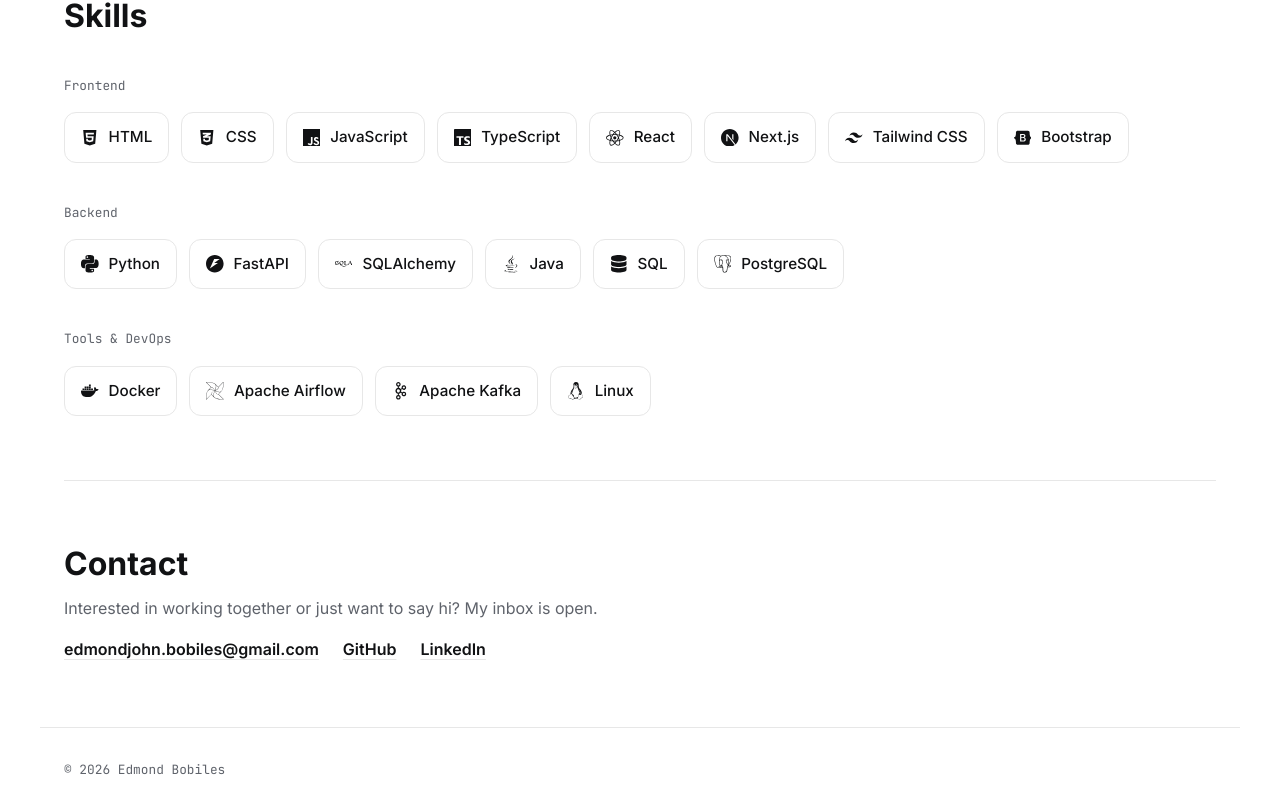
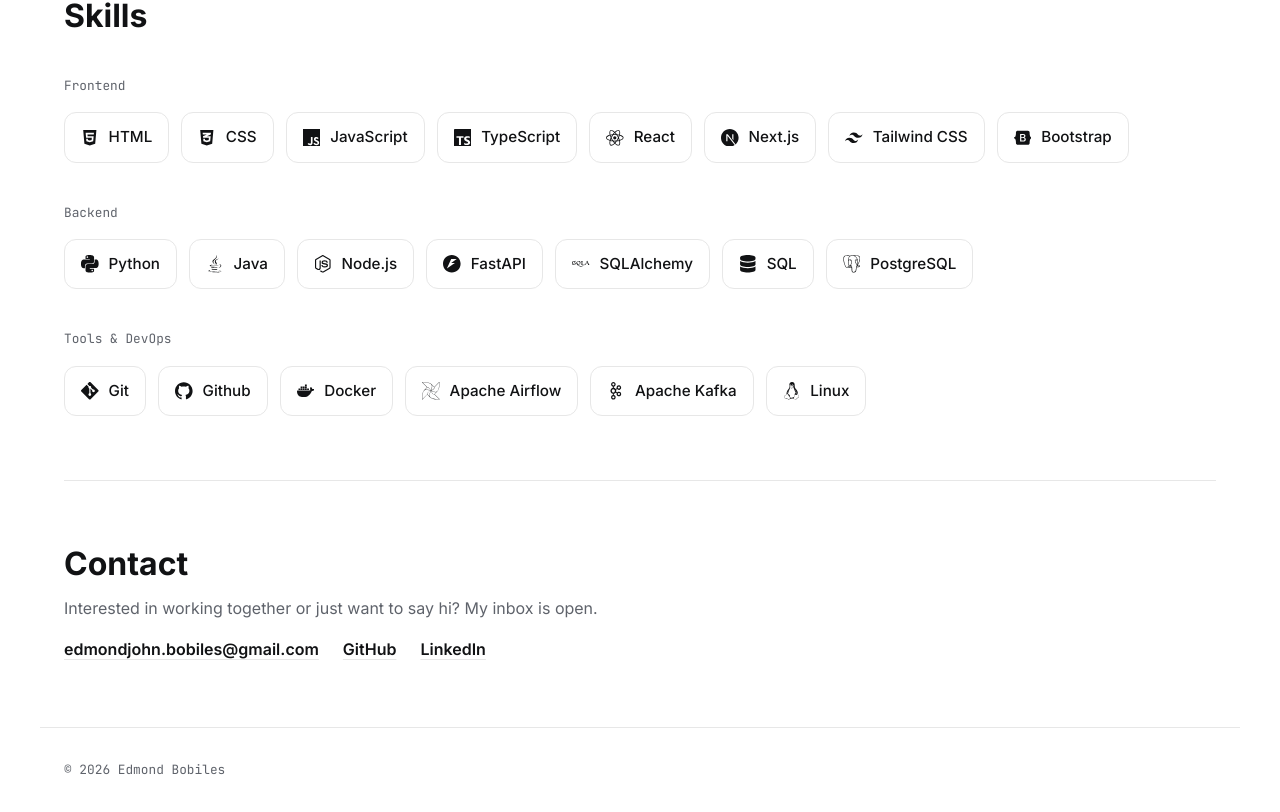
Before and after one commit to edmond-bobiles/portfolio-website, a Next.js app: page / in a window 1280 px wide. Shown: the part 1769-2581 px from the top of the page. Built offline with nearby package versions, Linux system fonts and the light colour scheme.

Commit message:
Added additional skills with icons

```diff
--- a/src/data/skills.ts
+++ b/src/data/skills.ts
@@ -6,9 +6,12 @@ import {
   SiBootstrap,
   SiDocker,
   SiFastapi,
+  SiGit,
+  SiGithub,
   SiJavascript,
   SiLinux,
   SiNextdotjs,
+  SiNodedotjs,
   SiPostgresql,
   SiPython,
   SiReact,
@@ -38,9 +41,10 @@ export const skillCategories: SkillCategory[] = [
     title: "Backend",
     skills: [
       { name: "Python", icon: SiPython },
+      { name: "Java", icon: FaJava },
+      { name: "Node.js", icon: SiNodedotjs },
       { name: "FastAPI", icon: SiFastapi },
       { name: "SQLAlchemy", icon: SiSqlalchemy },
-      { name: "Java", icon: FaJava },
       { name: "SQL", icon: FaDatabase },
       { name: "PostgreSQL", icon: SiPostgresql },
     ],
@@ -48,6 +52,8 @@ export const skillCategories: SkillCategory[] = [
   {
     title: "Tools & DevOps",
     skills: [
+      { name: "Git", icon: SiGit },
+      { name: "Github", icon: SiGithub },
       { name: "Docker", icon: SiDocker },
       { name: "Apache Airflow", icon: SiApacheairflow },
       { name: "Apache Kafka", icon: SiApachekafka },
```
